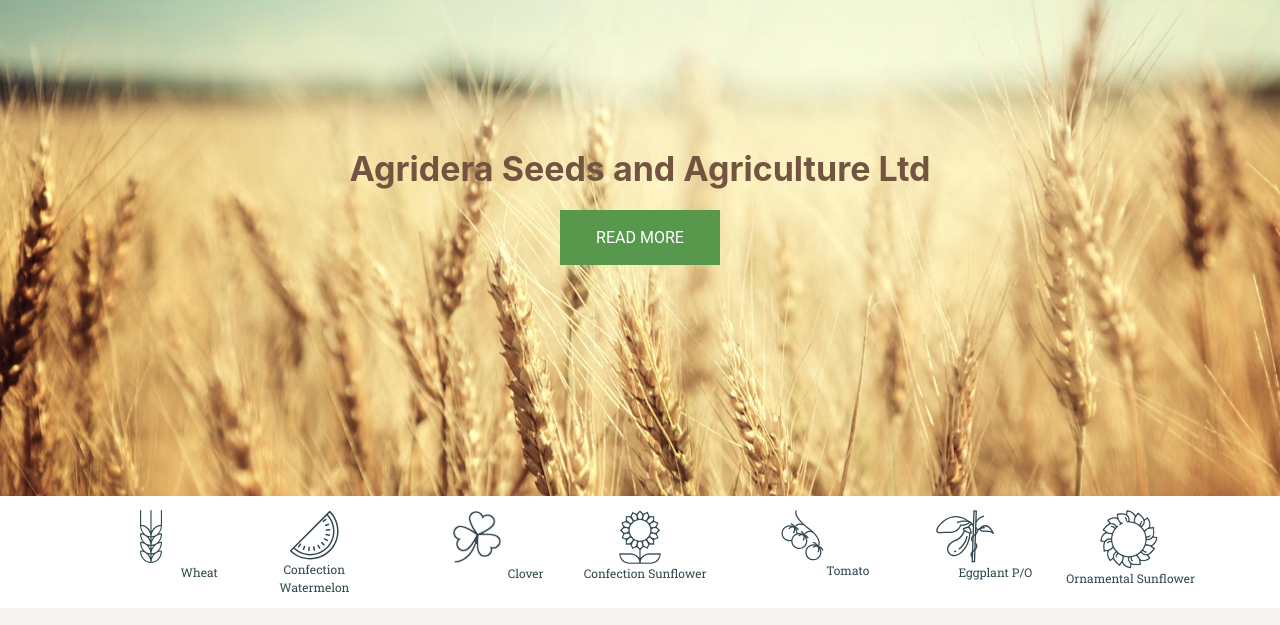
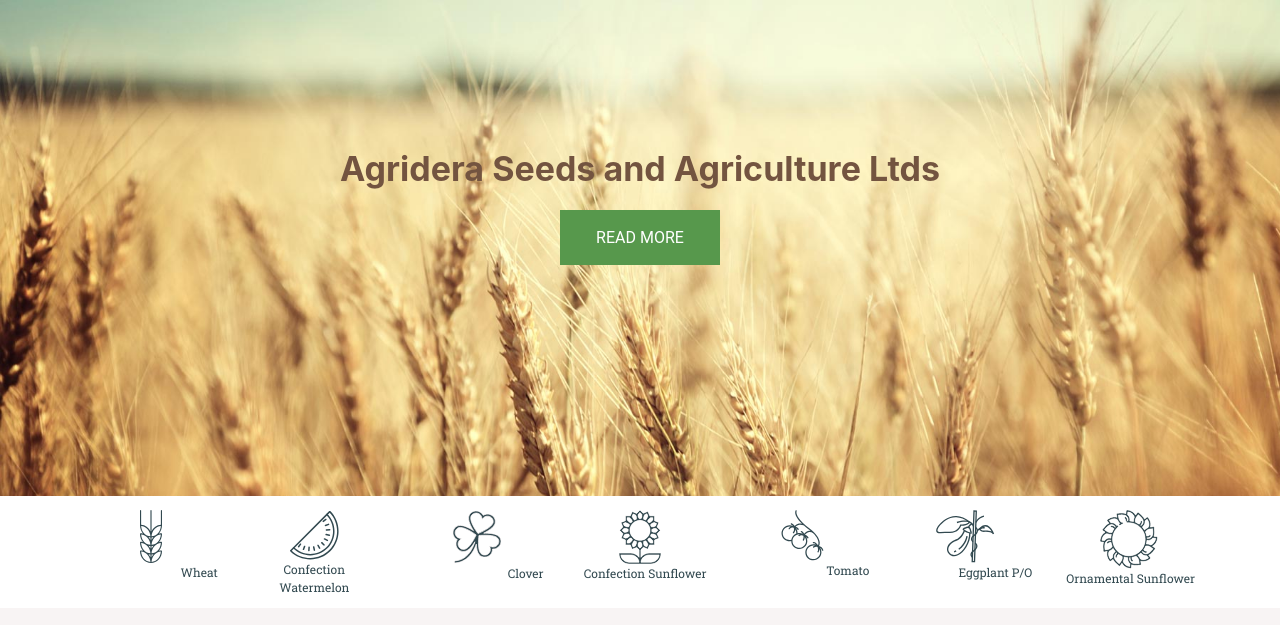
Before and after one commit to TheRainbowHorse/therainbowhorse.github.io, a website: page index.html in a window 1280 px wide. Shown: the part 109-734 px from the top of the page. Drawn offline with nearby package versions, Linux system fonts and the light colour scheme.

Commit message:
initial commit

```diff
--- a/index.html
+++ b/index.html
@@ -35,7 +35,7 @@
             </div>
             <div class="banner">
                 <div class="bannerCenter">
-                    <h1>Agridera Seeds and Agriculture Ltd</h1>
+                    <h1>Agridera Seeds and Agriculture Ltds</h1>
                     <button class="bannerButton"><p class="bannerButtonText">read more</p></button>
                 </div>
             </div>
```
